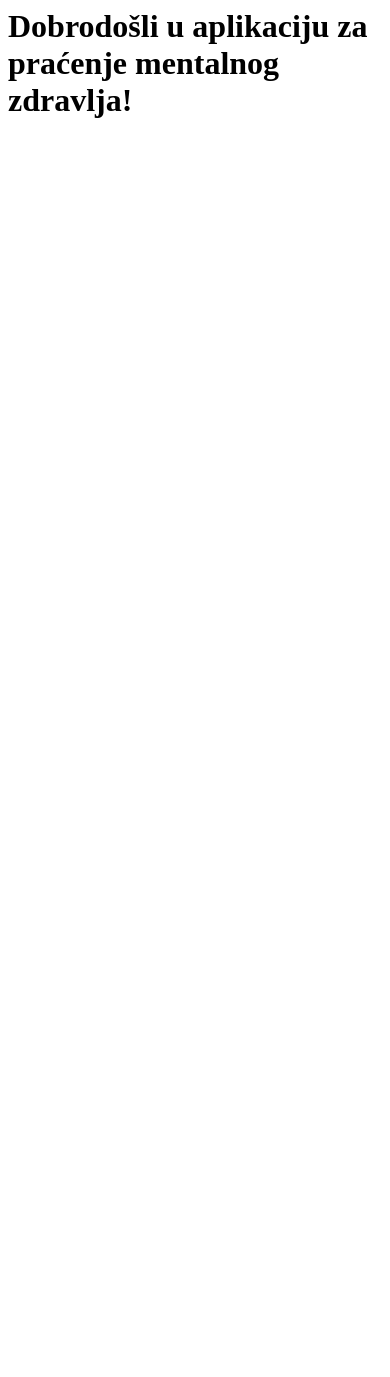
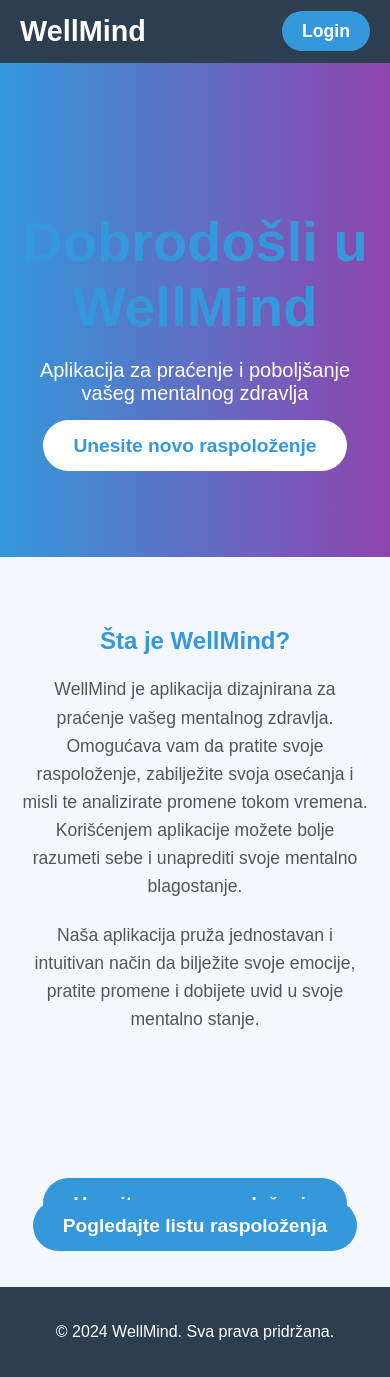
Before and after one commit to DacGames1/MentalHealthApp, a Django app: page / in a window 390 px wide. Before the commit the page ends 118 px from the top, so only its background shows below. Run offline with Django 5.2, Linux system fonts and the light colour scheme.

Commit message:
Dodan homepage, login icss

```diff
--- a/mental_health_tracker/mental_health_tracker/settings.py
+++ b/mental_health_tracker/mental_health_tracker/settings.py
@@ -27,7 +27,8 @@ DEBUG = True
 
 ALLOWED_HOSTS = []
 
-
+LOGIN_REDIRECT_URL = '/'
+LOGOUT_REDIRECT_URL = '/'
 # Application definition
 
 INSTALLED_APPS = [
--- a/mental_health_tracker/mental_health_tracker/urls.py
+++ b/mental_health_tracker/mental_health_tracker/urls.py
@@ -17,9 +17,12 @@ Including another URLconf
 from django.contrib import admin
 from django.urls import include, path
 from tracker.views import home  # Import home pogleda
+from django.contrib.auth import views as auth_views
 
 urlpatterns = [
     path('', home, name='home'),  # Dodajte početnu stranicu
     path('admin/', admin.site.urls),
     path('tracker/', include('tracker.urls')),
+    path('accounts/login/', auth_views.LoginView.as_view(), name='login'),
+    path('accounts/logout/', auth_views.LogoutView.as_view(), name='logout'),
 ]
--- /dev/null
+++ b/mental_health_tracker/tracker/templates/home.html
@@ -0,0 +1,176 @@
+<!DOCTYPE html>
+<html lang="en">
+<head>
+    <meta charset="UTF-8">
+    <meta name="viewport" content="width=device-width, initial-scale=1.0">
+    <title>WellMind - Praćenje mentalnog zdravlja</title>
+    <style>
+        /* Globalne stilove */
+        body {
+            font-family: 'Arial', sans-serif;
+            background-color: #f4f7fc;
+            margin: 0;
+            padding: 0;
+            color: #333;
+        }
+
+        h1, h2 {
+            color: #3498db;
+        }
+
+        a {
+            text-decoration: none;
+            color: #3498db;
+            font-weight: bold;
+        }
+
+        /* Header sekcija */
+        .header {
+            background-color: #2c3e50;
+            color: white;
+            padding: 15px 20px;
+            display: flex;
+            justify-content: space-between;
+            align-items: center;
+        }
+
+        .header .logo {
+            font-size: 1.8rem;
+            font-weight: bold;
+        }
+
+        .header .auth-links {
+            font-size: 1.1rem;
+        }
+
+        .header .auth-links a {
+            padding: 10px 20px;
+            background-color: #3498db;
+            color: white;
+            border-radius: 30px;
+            font-size: 1.1rem;
+            margin-left: 10px;
+            transition: background-color 0.3s ease;
+        }
+
+        .header .auth-links a:hover {
+            background-color: #2980b9;
+        }
+
+        /* Hero sekcija */
+        .hero {
+            background: linear-gradient(to right, #3498db, #8e44ad);
+            color: white;
+            text-align: center;
+            padding: 100px 20px;
+        }
+        .hero h1 {
+            font-size: 3.5rem;
+            margin-bottom: 20px;
+        }
+        .hero p {
+            font-size: 1.25rem;
+            margin-bottom: 30px;
+        }
+        .hero a {
+            padding: 15px 30px;
+            background-color: white;
+            color: #3498db;
+            border-radius: 30px;
+            font-size: 1.2rem;
+            transition: background-color 0.3s ease;
+        }
+        .hero a:hover {
+            background-color: #2980b9;
+            color: white;
+        }
+
+        /* Opis sekcija */
+        .section {
+            padding: 50px 20px;
+            max-width: 1000px;
+            margin: 0 auto;
+            text-align: center;
+        }
+        .section p {
+            font-size: 1.1rem;
+            color: #555;
+            line-height: 1.6;
+            max-width: 800px;
+            margin: 20px auto;
+        }
+
+        .cta-buttons {
+            margin-top: 40px;
+        }
+
+        .cta-buttons a {
+            padding: 15px 30px;
+            background-color: #3498db;
+            color: white;
+            border-radius: 30px;
+            font-size: 1.2rem;
+            margin: 10px;
+            transition: background-color 0.3s ease;
+        }
+        .cta-buttons a:hover {
+            background-color: #2980b9;
+        }
+
+        /* Footer */
+        .footer {
+            background-color: #2c3e50;
+            color: white;
+            text-align: center;
+            padding: 20px 0;
+            font-size: 1rem;
+        }
+    </style>
+</head>
+<body>
+    <!-- Header sekcija sa logom i autentifikacijom -->
+    <div class="header">
+        <div class="logo">
+            WellMind
+        </div>
+
+        <div class="auth-links">
+            {% if user.is_authenticated %}
+                <span>Dobrodošli, {{ user.username }}!</span>
+                <!-- Form for logout -->
+                <form action="{% url 'logout' %}" method="post" style="display:inline;">
+                    {% csrf_token %}
+                    <button type="submit" style="background-color:#3498db;color:white;border-radius:5px;padding:10px 20px;">Odjava</button>
+                </form>
+            {% else %}
+                <a href="{% url 'login' %}">Login</a>
+            {% endif %}
+        </div>
+    </div>
+
+    <!-- Hero sekcija -->
+    <section class="hero">
+        <h1>Dobrodošli u WellMind</h1>
+        <p>Aplikacija za praćenje i poboljšanje vašeg mentalnog zdravlja</p>
+        <a href="{% url 'mood_create' %}">Unesite novo raspoloženje</a>
+    </section>
+
+    <!-- Opis aplikacije -->
+    <section class="section">
+        <h2>Šta je WellMind?</h2>
+        <p>WellMind je aplikacija dizajnirana za praćenje vašeg mentalnog zdravlja. Omogućava vam da pratite svoje raspoloženje, zabilježite svoja osećanja i misli te analizirate promene tokom vremena. Korišćenjem aplikacije možete bolje razumeti sebe i unaprediti svoje mentalno blagostanje.</p>
+        <p>Naša aplikacija pruža jednostavan i intuitivan način da bilježite svoje emocije, pratite promene i dobijete uvid u svoje mentalno stanje.</p>
+    </section>
+
+    <!-- Poziv na akciju -->
+    <section class="section cta-buttons">
+        <a href="{% url 'mood_create' %}">Unesite novo raspoloženje</a>
+        <a href="{% url 'mood_list' %}">Pogledajte listu raspoloženja</a>
+    </section>
+
+    <!-- Footer -->
+    <footer class="footer">
+        <p>&copy; 2024 WellMind. Sva prava pridržana.</p>
+    </footer>
+</body>
+</html>
--- a/mental_health_tracker/tracker/views.py
+++ b/mental_health_tracker/tracker/views.py
@@ -4,15 +4,20 @@ from django.views.generic.edit import CreateView
 from django.views.generic import ListView
 from .models import MoodEntry
 from django.urls import reverse_lazy
+from django.contrib.auth.mixins import LoginRequiredMixin
 
 class MoodEntryListView(ListView):
     model = MoodEntry
     template_name = 'tracker/moodentry_list.html'
 def home(request):
-    return HttpResponse("<h1>Dobrodošli u aplikaciju za praćenje mentalnog zdravlja!</h1>")
+    return render(request, 'home.html')
 
-class MoodEntryCreateView(CreateView):
+class MoodEntryCreateView(LoginRequiredMixin, CreateView):
     model = MoodEntry
-    fields = ['mood', 'note']  # Polja koja će se prikazati u formi
-    template_name = 'tracker/moodentry_form.html'  # Lokacija šablona
-    success_url = reverse_lazy('mood_list')  # URL na koji se preusmerava nakon uspešnog unosa
+    fields = ['mood', 'note']
+    template_name = 'tracker/moodentry_form.html'
+    success_url = reverse_lazy('mood_list')
+
+    def form_valid(self, form):
+        form.instance.user = self.request.user  # Automatski dodeljuje trenutnog korisnika
+        return super().form_valid(form)
```
Also changed, not shown: mental_health_tracker/tracker/templates/registration/login.html (added, +70 -0 lines), mental_health_tracker/tracker/templates/tracker/moodentry_form.html (+100 -7 lines), mental_health_tracker/tracker/templates/tracker/moodentry_list.html (+132 -6 lines), mental_health_tracker/db.sqlite3.
